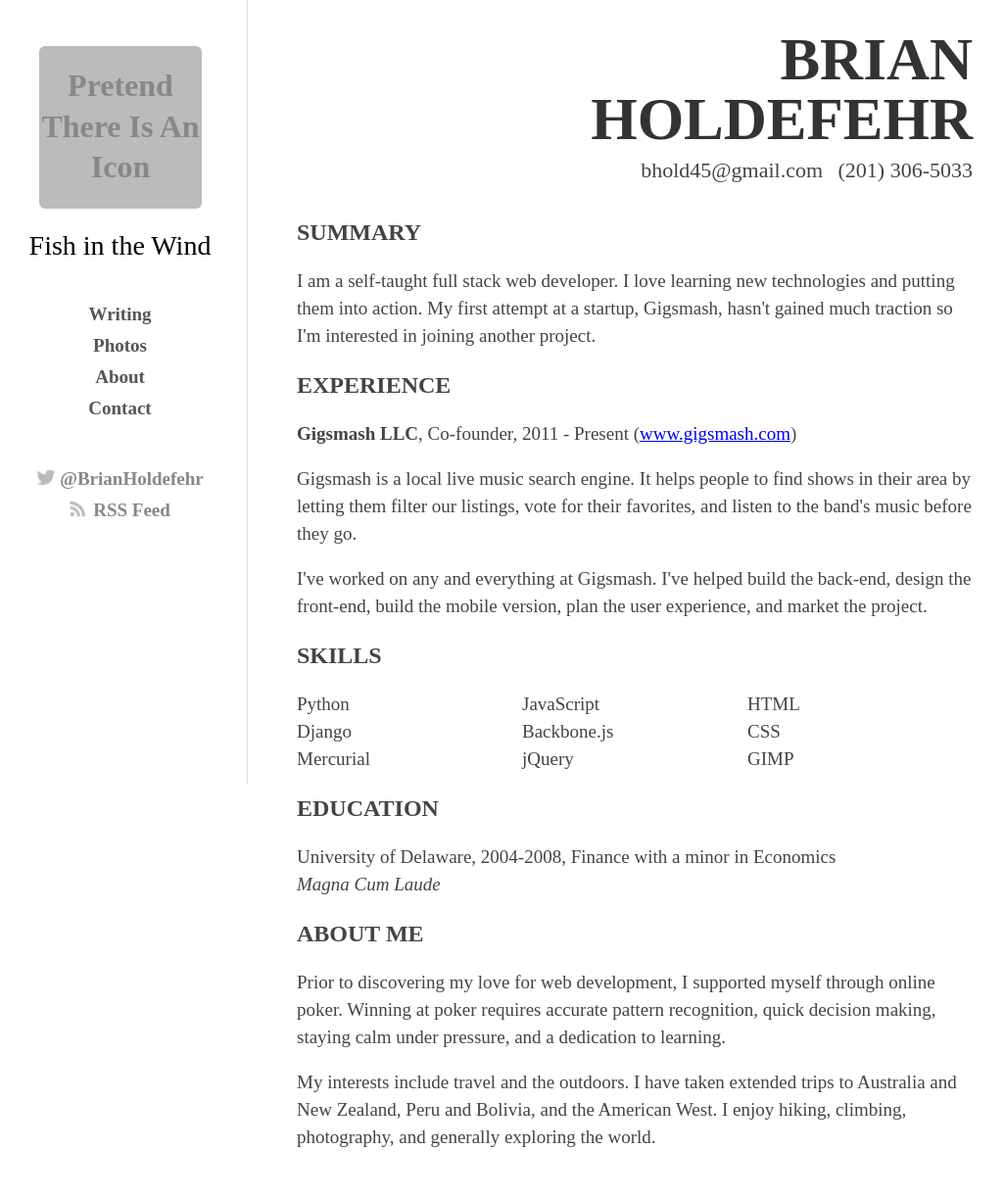
After one commit to BHold/fishinthewind, a Django app: template wind/blog_wind/templates/resume.html in a window 1280 px wide. The commit adds this page. Shown: the whole page at 98% size, without its empty margins (7-1032 px from the left). Run offline with Django 3.2, Linux system fonts and the light colour scheme; the template is opened without the code that fills it, so the values that code supplies are empty; parts of the project's set-up code (start-up, migrations or seed data) failed here and were passed over; some libraries are stand-ins or nearby versions.

Commit message:
added resume

```diff
--- a/wind/blog_wind/static/css/style2.css
+++ b/wind/blog_wind/static/css/style2.css
@@ -298,6 +298,54 @@ body {
 
 /* End Main */
 
+/* Resume */
+
+#resume {
+    padding: 30px 0 30px 50px;
+    width: 740px;
+    line-height: 28px;
+}
+
+#resume p {
+    margin: 18px 0;
+}
+
+#resume-header {
+    font-size: 22px;
+    text-align: right;
+    margin-bottom: 35px;
+}
+
+#resume-header p {
+    margin: 8px 0;
+}
+
+#resume-header h2 {
+    color: #333;
+    font-size: 61px;
+    font-family: "ff-enzo-web";
+    font-weight: 900;
+    line-height: 1em;
+}
+
+#res-email {
+    padding-right: 10px;
+}
+
+#resume ul {
+    list-style: none;
+    width: 230px;
+    float: left;
+}
+
+#resume h3 {
+    margin: 22px 0;
+    font-size: 24px;
+    color: #444;
+}
+
+/* End Resume */
+
 /* Get rid of TypeKit badge */
 
 .typekit-badge {
--- /dev/null
+++ b/wind/blog_wind/templates/resume.html
@@ -0,0 +1,54 @@
+{% extends "base.html" %}
+
+{% block title %}My Resume{% endblock %}
+
+{% block main %}
+
+    <article id="resume">
+        <div id="resume-header">
+            <h2>BRIAN<br />HOLDEFEHR</h2>
+            <p><span id="res-email">bhold45@gmail.com</span> (201) 306-5033</p>
+        </div>
+
+        <h3>SUMMARY</h3>
+            <p>I am a self-taught full stack web developer. I love learning new technologies and putting them into action. My first attempt at a startup, Gigsmash, hasn't gained much traction so I'm interested in joining another project.</p>
+
+        <h3>EXPERIENCE</h3>
+            <p><b>Gigsmash LLC</b>, Co-founder, 2011 - Present (<a href="www.gigsmash.com">www.gigsmash.com</a>)</p>
+
+            <p>Gigsmash is a local live music search engine. It helps people to find shows in their area by letting them filter our listings, vote for their favorites, and listen to the band's music before they go.</p>
+            <p>I've worked on any and everything at Gigsmash. I've helped build the back-end, design the front-end, build the mobile version, plan the user experience, and market the project.</p>
+
+        <h3>SKILLS</h3>
+
+            <div class="clearfix">
+                <ul>
+                <li>Python</li>
+                <li>Django</li>
+                <li>Mercurial</li>
+                </ul>
+
+                <ul>
+                <li>JavaScript</li>
+                <li>Backbone.js</li>
+                <li>jQuery</li>
+                </ul>
+
+                <ul>
+                <li>HTML</li>
+                <li>CSS</li>
+                <li>GIMP</li>
+                </ul>
+            </div>
+
+        <h3>EDUCATION</h3>
+            <p>University of Delaware, 2004-2008, Finance with a minor in Economics<br />
+            <i>Magna Cum Laude</i></p>
+
+        <h3>ABOUT ME</h3>
+            <p>Prior to discovering my love for web development, I supported myself through online poker. Winning at poker requires accurate pattern recognition, quick decision making, staying calm under pressure, and a dedication to learning.</p>
+            <p>My interests include travel and the outdoors. I have taken extended trips to Australia and New Zealand, Peru and Bolivia, and the American West. I enjoy hiking, climbing, photography, and generally exploring the world.</p>
+
+    </article>
+
+{% endblock %}
--- a/wind/wind/urls.py
+++ b/wind/wind/urls.py
@@ -18,6 +18,8 @@ urlpatterns = patterns('',
     url(r'^photos$', 'blog_wind.views.galleries', name='galleries'),
     url(r'^about$', direct_to_template, {'template': 'about.html'}, name='about'),
     url(r'^post/(?P<slug>[-\w]+)$', 'blog_wind.views.post', name='post'),
+    # Resume
+    url(r'^resume$', direct_to_template, {'template': 'resume.html'}, name='resume'),
     # RSS
     url(r'^feeds/recent$', RecentFeed(), name='feed'),
     #Media
```
